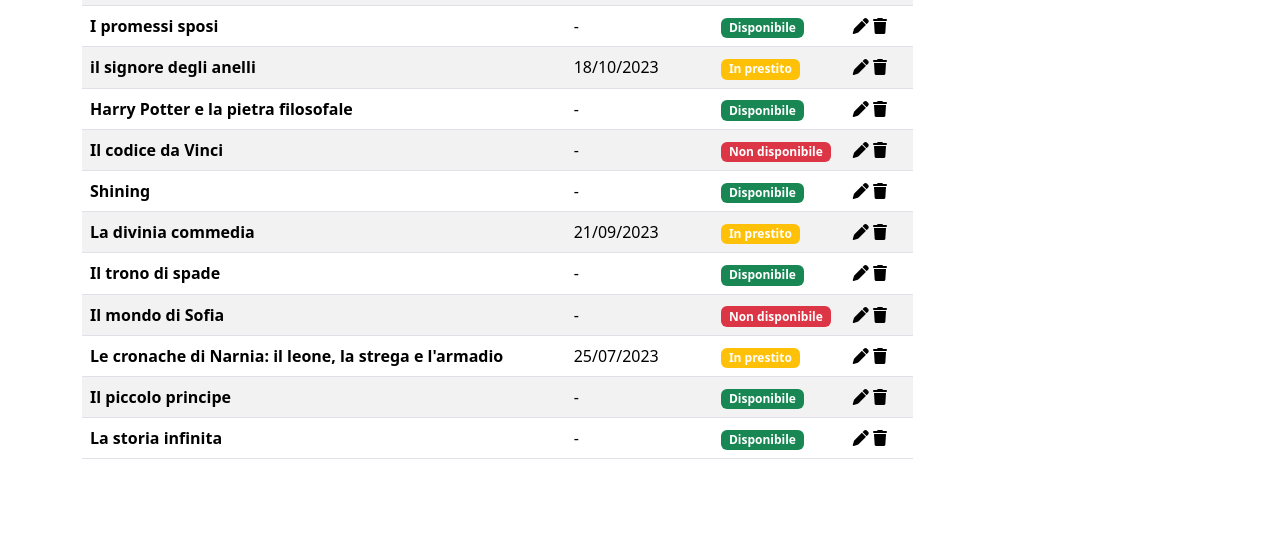
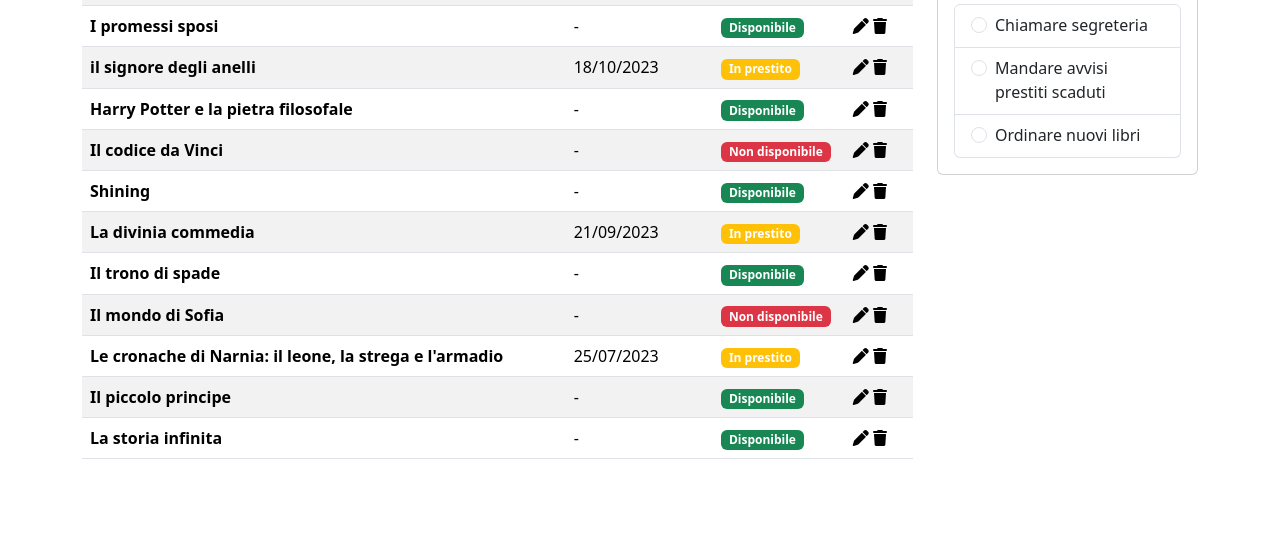
Before and after one commit to rob587/html-css-bootstrap-dashboard, a plain HTML site: page index.html in a window 1280 px wide. Shown: the part 256-800 px from the top of the page. Drawn offline with nearby package versions, Linux system fonts and the light colour scheme.

Commit message:
prima lista completata

```diff
--- a/index.html
+++ b/index.html
@@ -202,7 +202,39 @@
                 </table>
             </div>
             <div class="col-lg-3">
-
+                <div class="card">
+                    <div class="card-header">
+                        <h2>Todo</h2>
+                    </div>
+                    <div class="card-body">
+                        <ul class="list-group">
+                            <li class="list-group-item">
+                                <div class="form-check">
+                                    <input class="form-check-input" type="radio" name="radioDefault" id="radioDefault1">
+                                    <label class="form-check-label" for="radioDefault1">
+                                        Chiamare segreteria
+                                    </label>
+                                </div>
+                            </li>
+                            <li class="list-group-item">
+                                <div class="form-check">
+                                    <input class="form-check-input" type="radio" name="radioDefault" id="radioDefault1">
+                                    <label class="form-check-label" for="radioDefault1">
+                                        Mandare avvisi prestiti scaduti
+                                    </label>
+                                </div>
+                            </li>
+                            <li class="list-group-item">
+                                <div class="form-check">
+                                    <input class="form-check-input" type="radio" name="radioDefault" id="radioDefault1">
+                                    <label class="form-check-label" for="radioDefault1">
+                                        Ordinare nuovi libri
+                                    </label>
+                                </div>
+                            </li>
+                        </ul>
+                    </div>
+                </div>
             </div>
         </div>
     </div>
```
